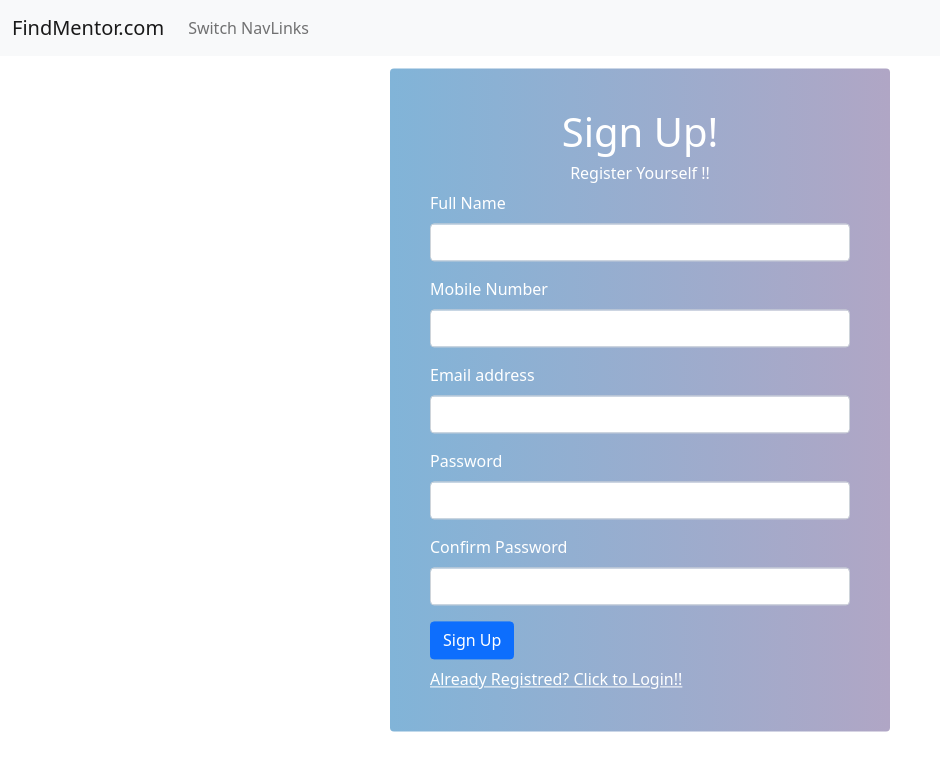
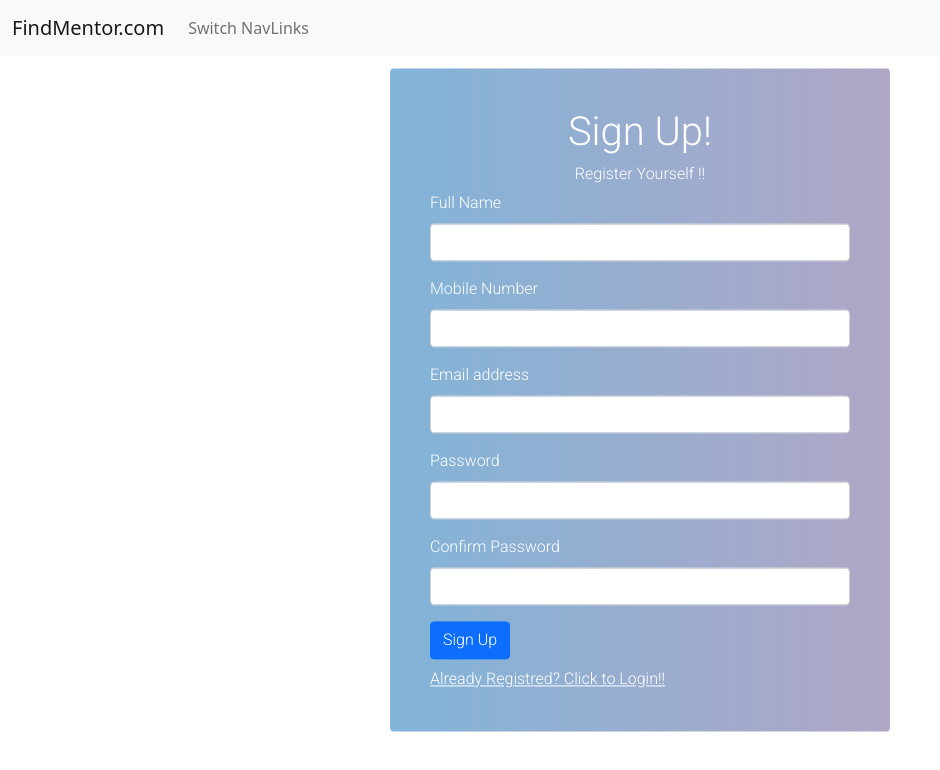
Before and after one commit to anurickster/mentor-search-MEAN, an Angular app in the folder Client/: page /signup in a window 1280 px wide. Shown: the top 770 px of the page, without its empty margins (0-940 px from the left). Built offline with nearby package versions, Linux system fonts and the light colour scheme.

Commit message:
font added

```diff
--- a/Client/src/app/auth/components/login/login.component.css
+++ b/Client/src/app/auth/components/login/login.component.css
@@ -1,3 +1,10 @@
+@import url('https://fonts.googleapis.com/css2?family=Roboto:wght@300&display=swap');
+
+* {
+    font-family: 'Roboto', sans-serif;
+}
+
+
 .card {
     border: none;
     width: 500px;
--- a/Client/src/app/auth/components/login/login.component.ts
+++ b/Client/src/app/auth/components/login/login.component.ts
@@ -10,6 +10,7 @@
   templateUrl: './login.component.html',
   styleUrls: ['./login.component.css'],
 })
+
 // export class LoginComponent implements OnInit {
 
 
--- a/Client/src/app/auth/components/signup/signup.component.css
+++ b/Client/src/app/auth/components/signup/signup.component.css
@@ -1,3 +1,10 @@
+@import url('https://fonts.googleapis.com/css2?family=Roboto:wght@300&display=swap');
+
+* {
+    font-family: 'Roboto', sans-serif;
+}
+
+
 .card {
     border: none;
     width: 500px;
```
